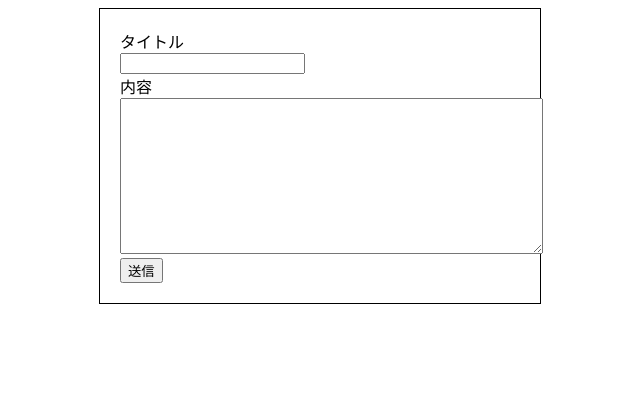
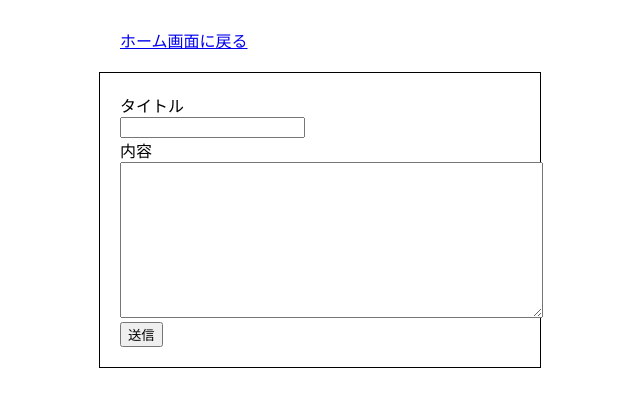
Before and after one commit to TikTakSick/IPFS_DIARY, a Flask app: page /dairy_form in a window 1280 px wide. Shown: the top 407 px of the page, without its empty margins (320-960 px from the left). Run offline with Flask 3, Linux system fonts and the light colour scheme.

Commit message:
add style.css

```diff
--- a/app/app.py
+++ b/app/app.py
@@ -60,11 +60,13 @@ def make_new_dairy():
         # タイムスタンプと日付データを取得
         now = datetime.datetime.now()
         now_ts = datetime.datetime.timestamp(now)
-        date_string = now.strftime("%Y-%m-%d %H-%M-%S")
+        date_string = now.strftime("%Y-%m-%d %H:%M:%S")
 
         # ipfsに送るファイルの作成
         timestamp_title = date_string + "__" + dairy_title
-        dairy_filepath = "dairy_txts/" + timestamp_title + ".txt"
+        tmp_save_folder = "dairy_txts/"
+        os.makedirs(tmp_save_folder, exist_ok=True)
+        dairy_filepath = tmp_save_folder + timestamp_title + ".txt"
         with open(dairy_filepath, "w") as f:
             f.write(dairy_content)
 
--- a/app/static/style.css
+++ b/app/static/style.css
@@ -4,6 +4,12 @@ form {
     width: 400px;
     padding: 20px;
     border: 1px solid;
+}
+
+p{
+    margin: 0 auto;
+    width: 400px;
+    padding: 20px;
 }
 
 .diary-title{
--- a/app/templates/dairy_form.html
+++ b/app/templates/dairy_form.html
@@ -4,6 +4,9 @@
     <link rel="stylesheet" href="{{ url_for('static', filename='style.css') }}">
 {% endblock %}
 {% block body %}
+<p>
+    <a href="{{url_for('index')}}">ホーム画面に戻る</a>
+</p>
 <form action="{{url_for('make_new_dairy')}}" method="post">
     <div>
         <label for="title">タイトル</label><br>
```
Also changed, not shown: 1 other file.
